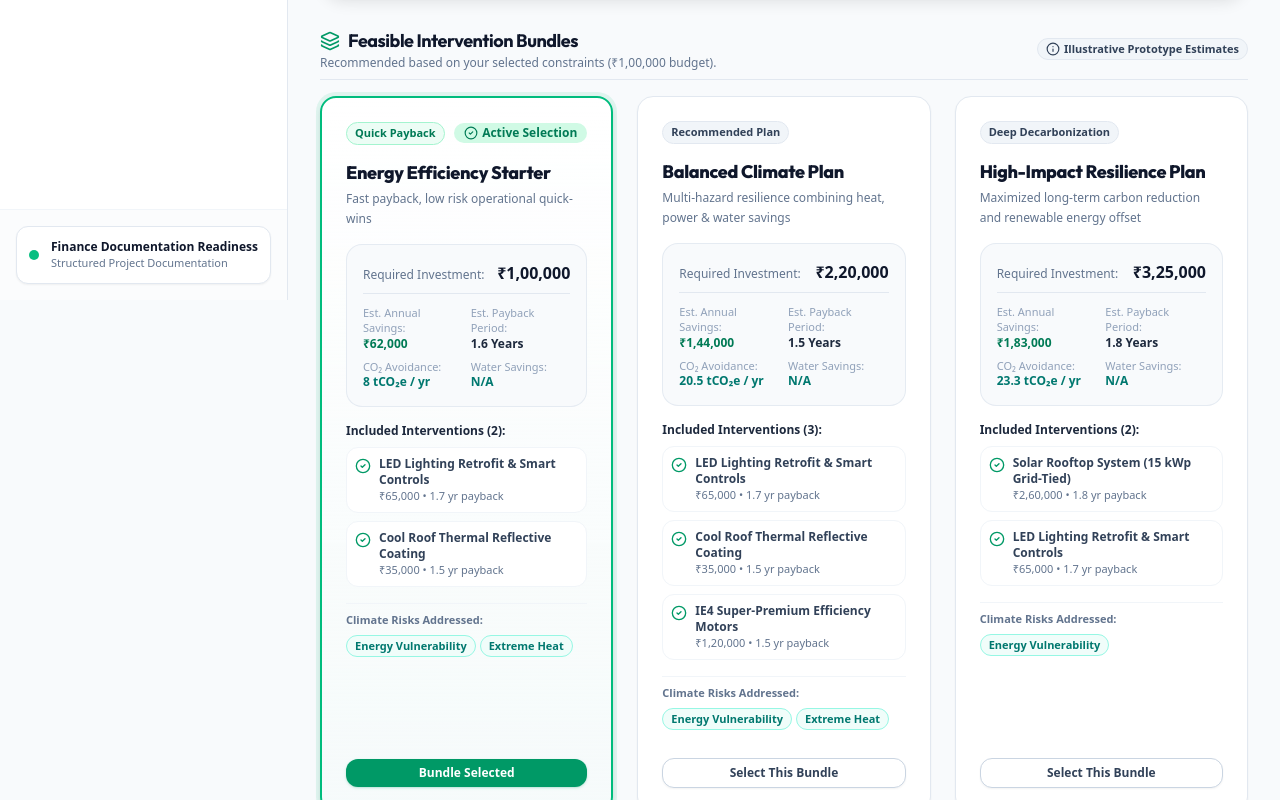
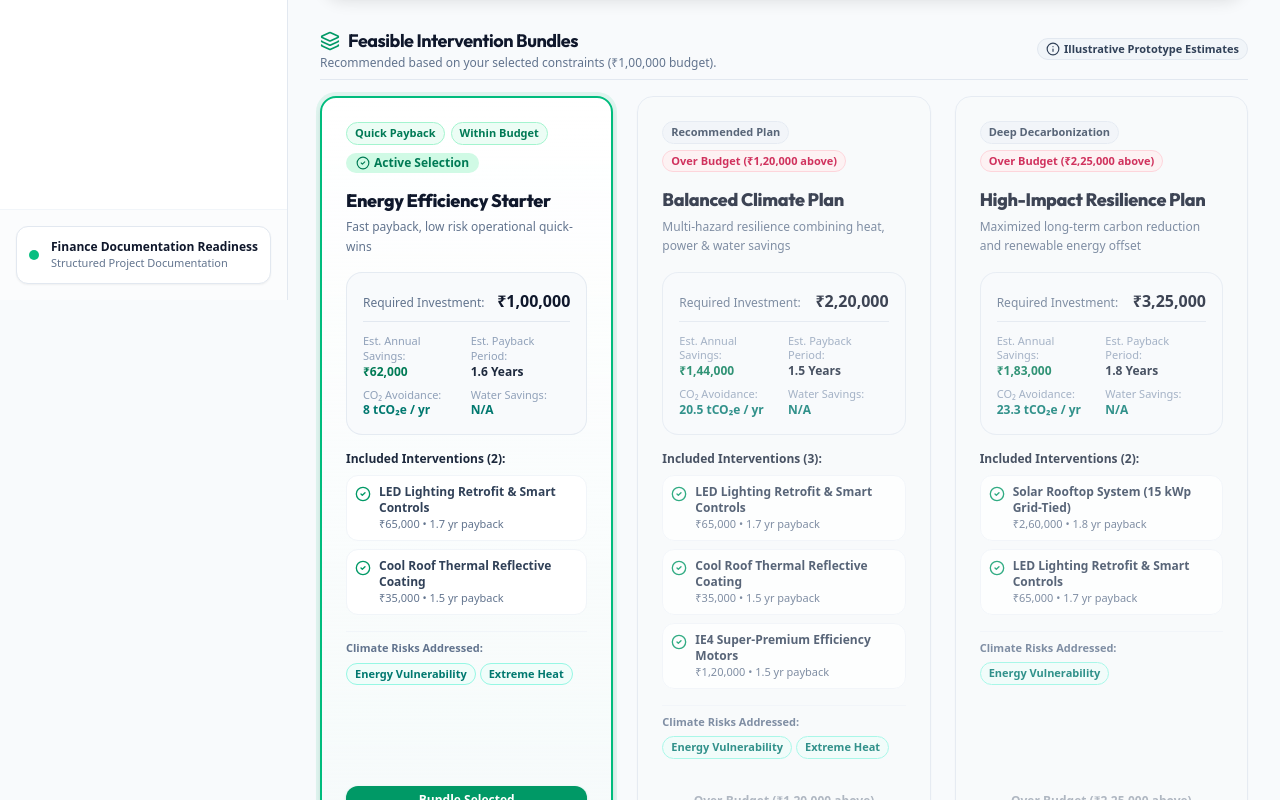
Before and after one commit to Prajwal-S-45/ClimaX-AI-Powered-Climate-Intelligence-for-MSMEs, a React (Vite) app: page /interventions in a window 1280 px wide. Shown: the part 500-1300 px from the top of the page. Built offline with nearby package versions, Linux system fonts and the light colour scheme.

Commit message:
feat(interventions): update intervention catalog filtering with context calculations

```diff
--- a/src/pages/InterventionsPage.tsx
+++ b/src/pages/InterventionsPage.tsx
@@ -152,23 +152,40 @@ export const InterventionsPage: React.FC = () => {
         <div className="grid grid-cols-1 lg:grid-cols-3 gap-6">
           {bundles.map((bundle) => {
             const isSelected = selectedBundleId === bundle.id;
+            const isFeasible = bundle.isFeasible;
 
             return (
               <Card
                 key={bundle.id}
-                className={`space-y-5 flex flex-col justify-between transition-all duration-200 cursor-pointer ${
+                className={`space-y-5 flex flex-col justify-between transition-all duration-200 ${
+                  isFeasible ? 'cursor-pointer' : 'opacity-80 bg-slate-50/60 cursor-not-allowed'
+                } ${
                   isSelected
                     ? 'border-2 border-emerald-500 ring-4 ring-emerald-500/10 bg-gradient-to-b from-white to-emerald-50/20 shadow-md'
                     : 'border border-slate-200 hover:border-slate-300 hover:shadow-xs'
                 }`}
-                onClick={() => setSelectedBundleId(bundle.id)}
+                onClick={() => {
+                  if (isFeasible) setSelectedBundleId(bundle.id);
+                }}
               >
                 <div className="space-y-4">
-                  {/* Card Header Tag */}
-                  <div className="flex items-center justify-between">
-                    <Badge variant={isSelected ? 'emerald' : 'slate'} size="sm">
-                      {bundle.tag}
-                    </Badge>
+                  {/* Card Header Tag & Status */}
+                  <div className="flex items-center justify-between gap-2 flex-wrap">
+                    <div className="flex items-center gap-1.5 flex-wrap">
+                      <Badge variant={isSelected ? 'emerald' : 'slate'} size="sm">
+                        {bundle.tag}
+                      </Badge>
+
+                      {isFeasible ? (
+                        <Badge variant="emerald" size="sm">
+                          Within Budget
+                        </Badge>
+                      ) : (
+                        <Badge variant="rose" size="sm">
+                          Over Budget ({formatCurrencyINR(bundle.amountOverBudget)} above)
+                        </Badge>
+                      )}
+                    </div>
 
                     {isSelected && (
                       <span className="text-xs font-bold text-emerald-700 bg-emerald-100 px-2.5 py-0.5 rounded-full flex items-center gap-1">
@@ -254,15 +271,16 @@ export const InterventionsPage: React.FC = () => {
 
                 <div className="pt-2">
                   <Button
-                    variant={isSelected ? 'primary' : 'outline'}
+                    variant={isSelected ? 'primary' : isFeasible ? 'outline' : 'ghost'}
                     size="sm"
                     className="w-full"
+                    disabled={!isFeasible}
                     onClick={(e) => {
                       e.stopPropagation();
-                      setSelectedBundleId(bundle.id);
+                      if (isFeasible) setSelectedBundleId(bundle.id);
                     }}
                   >
-                    {isSelected ? 'Bundle Selected' : 'Select This Bundle'}
+                    {isSelected ? 'Bundle Selected' : isFeasible ? 'Select This Bundle' : `Over Budget (${formatCurrencyINR(bundle.amountOverBudget)} above)`}
                   </Button>
                 </div>
               </Card>
```
